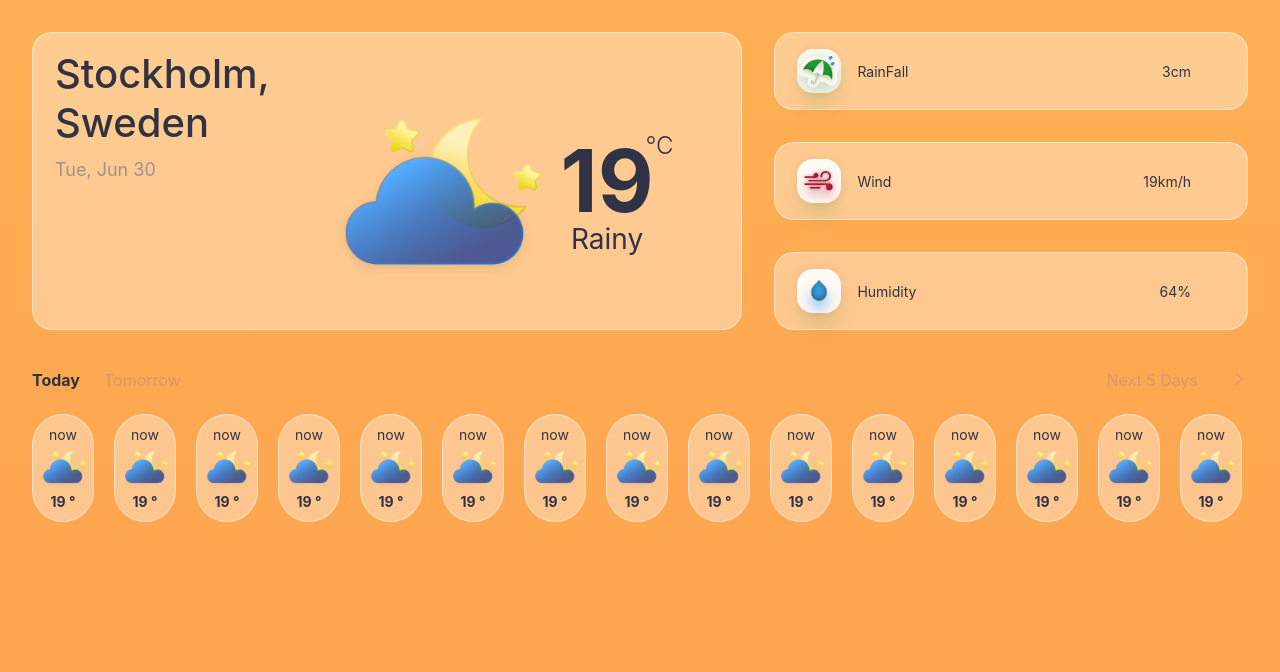
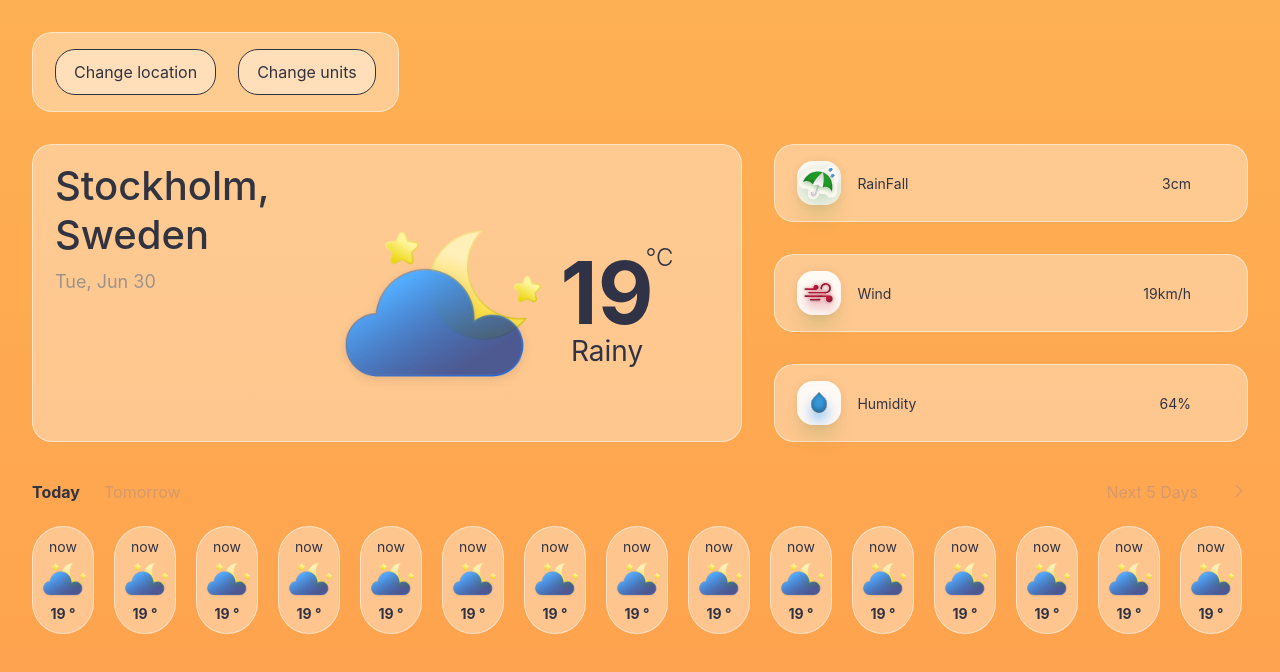
Before and after one commit to silentdev92/weather-app-client, a React (Vite) app: page /1 in a window 1280 px wide. Shown: the top 672 px of the page. Built offline with nearby package versions, Linux system fonts and the light colour scheme; no server answers.

Commit message:
feat: Created OptionsCard

```diff
--- /dev/null
+++ b/src/components/OptionsCard/OptionsCard.module.sass
@@ -0,0 +1,7 @@
+.root
+    display: flex
+    .main
+        display: flex
+        .button
+            &:not(:last-child)
+                margin-right: 22px
--- /dev/null
+++ b/src/components/OptionsCard/OptionsCard.tsx
@@ -0,0 +1,33 @@
+import React, { FC } from 'react'
+import { useAppDispatch } from '../../hooks/redux'
+import { toggleUnits } from '../../store/weather/slice'
+import { Button } from '../ui/Button'
+import { Card } from '../ui/Card'
+import styles from './OptionsCard.module.sass'
+
+const OptionsCard: FC = () => {
+  const dispatch = useAppDispatch()
+
+  const changeLocationHandler = () => {}
+
+  const changeUnitsHandler = () => {
+    dispatch(toggleUnits())
+  }
+
+  return (
+    <div className={styles.root}>
+      <Card>
+        <div className={styles.main}>
+          <div className={styles.button}>
+            <Button text="Change location" onClick={changeLocationHandler} />
+          </div>
+          <div className={styles.button}>
+            <Button text="Change units" onClick={changeUnitsHandler} />
+          </div>
+        </div>
+      </Card>
+    </div>
+  )
+}
+
+export default OptionsCard
--- /dev/null
+++ b/src/components/OptionsCard/index.tsx
@@ -0,0 +1 @@
+export { default as OptionsCard } from './OptionsCard'
--- a/src/pages/Home/Home.module.sass
+++ b/src/pages/Home/Home.module.sass
@@ -1,11 +1,13 @@
 .root
     display: grid
     grid-template-columns: 3fr 2fr
-    grid-template-rows: repeat(4, auto)
+    grid-template-rows: repeat(5, auto)
     column-gap: 32px
     row-gap: 32px
     padding-top: 32px
-    .currentMainCard
+    .optionsCard
+        grid-column: span 2
+    .currentPrimaryCard
         grid-row: span 3
     .forecastShort
         grid-column: span 2
--- a/src/pages/Home/Home.tsx
+++ b/src/pages/Home/Home.tsx
@@ -2,12 +2,16 @@ import React, { FC } from 'react'
 import { CurrentPrimaryCard } from '../../components/CurrentPrimaryCard'
 import { CurrentSecondaryCard } from '../../components/CurrentSecondaryCard'
 import { ForecastShort } from '../../components/ForecastShort'
+import { OptionsCard } from '../../components/OptionsCard'
 import styles from './Home.module.sass'
 
 const Home: FC = () => {
   return (
     <div className={styles.root}>
-      <div className={styles.currentMainCard}>
+      <div className={styles.optionsCard}>
+        <OptionsCard />
+      </div>
+      <div className={styles.currentPrimaryCard}>
         <CurrentPrimaryCard />
       </div>
       <div>
--- a/src/store/weather/slice.ts
+++ b/src/store/weather/slice.ts
@@ -11,8 +11,8 @@ const weatherSlice = createSlice({
   reducers: {
     toggleUnits(state) {
       if (state.units === 'standard') state.units = 'metric'
-      if (state.units === 'metric') state.units = 'imperial'
-      if (state.units === 'imperial') state.units = 'standard'
+      else if (state.units === 'metric') state.units = 'imperial'
+      else if (state.units === 'imperial') state.units = 'standard'
     },
   },
 })
```
